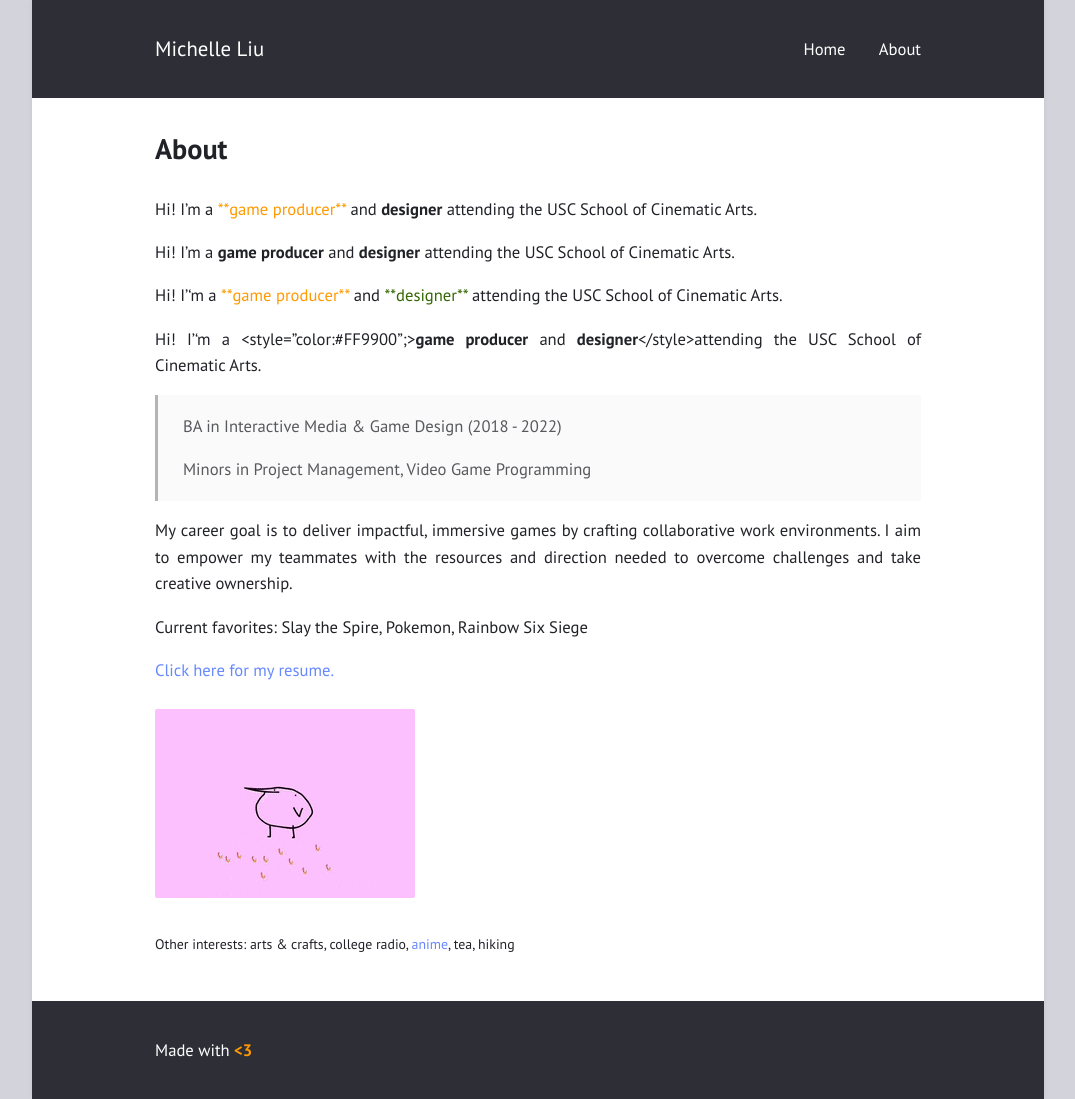
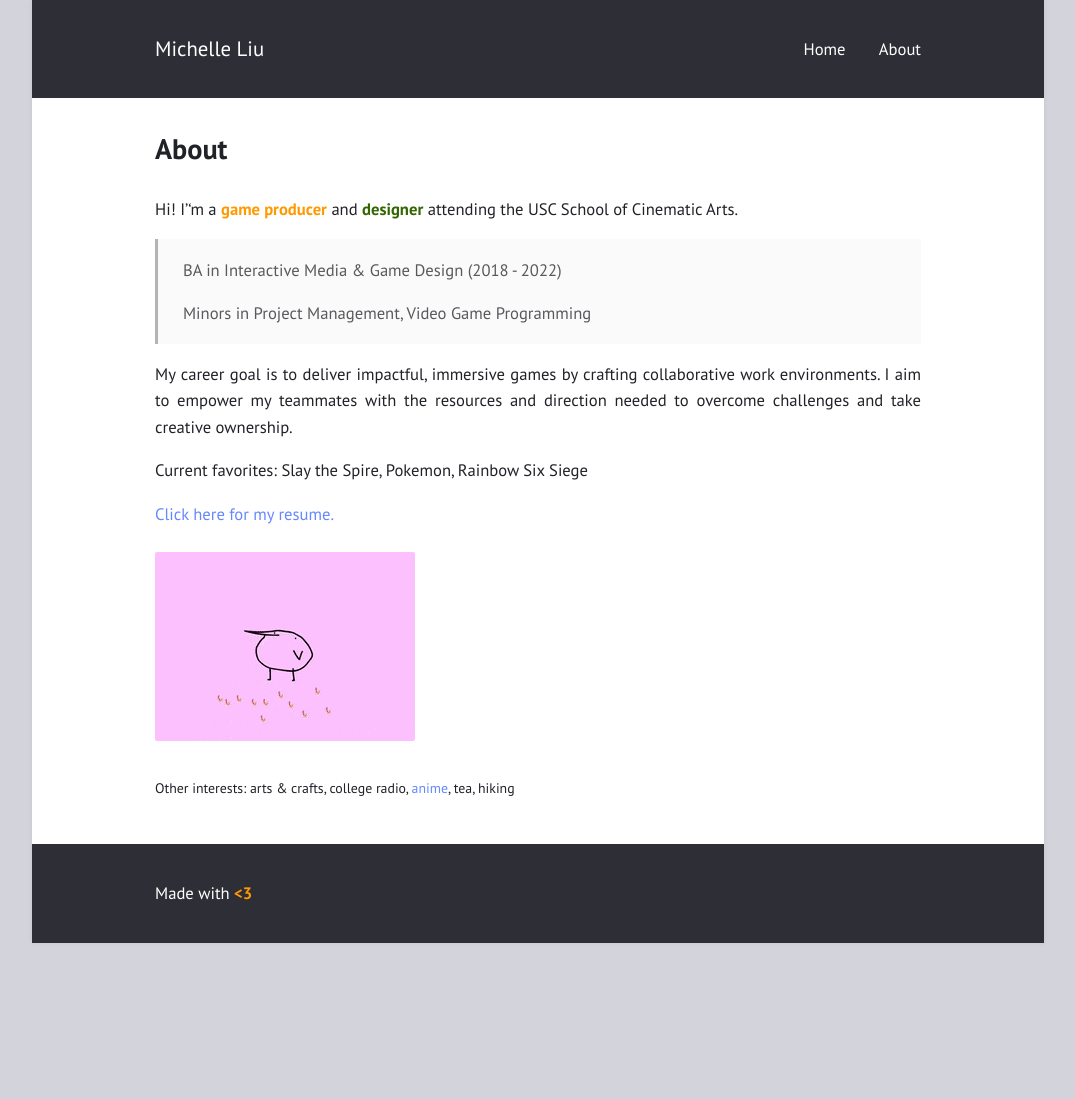
Before and after one commit to KeroMichelle/KeroMichelle.github.io, a Jekyll site: the page built from about.md, in a window 1280 px wide. Shown: the whole page, without its empty margins (102-1177 px from the left). Built offline with Jekyll 4.4.1, drawn with Linux system fonts in a browser that asks for light colours; after the commit the page ends 943 px from its top, so only the background shows below that.

Commit message:
Green and orange clean up

```diff
--- a/_sass/basic.sass
+++ b/_sass/basic.sass
@@ -26,13 +26,15 @@ b, strong, th
   font-weight: $font-weight + 200
 
 small
-    font-size: $font-size - 2
+  font-size: $font-size - 2
 
 orange
-    color: $orange
+  color: $orange
+  font-weight: $font-weight + 200
 
 green
-    color: $green
+  color: $green
+  font-weight: $font-weight + 200
 
 p
   text-align: justify
--- a/about.md
+++ b/about.md
@@ -4,13 +4,8 @@ permalink: "/about"
 layout: page
 ---
 
-Hi! I'm a <orange>**game producer**</orange> and **designer** attending the USC School of Cinematic Arts.
+Hi! I''m a <orange>game producer</orange> and <green>designer</green> attending the USC School of Cinematic Arts.
 
-Hi! I'm a **game producer** and **designer** attending the USC School of Cinematic Arts.
-
-Hi! I''m a <orange>**game producer**</orange> and <green>**designer**</green> attending the USC School of Cinematic Arts.
-
-Hi! I''m a <style="color:#FF9900";>**game producer** and **designer**</style>attending the USC School of Cinematic Arts.
 
 > BA in Interactive Media & Game Design (2018 - 2022)
 >
```
